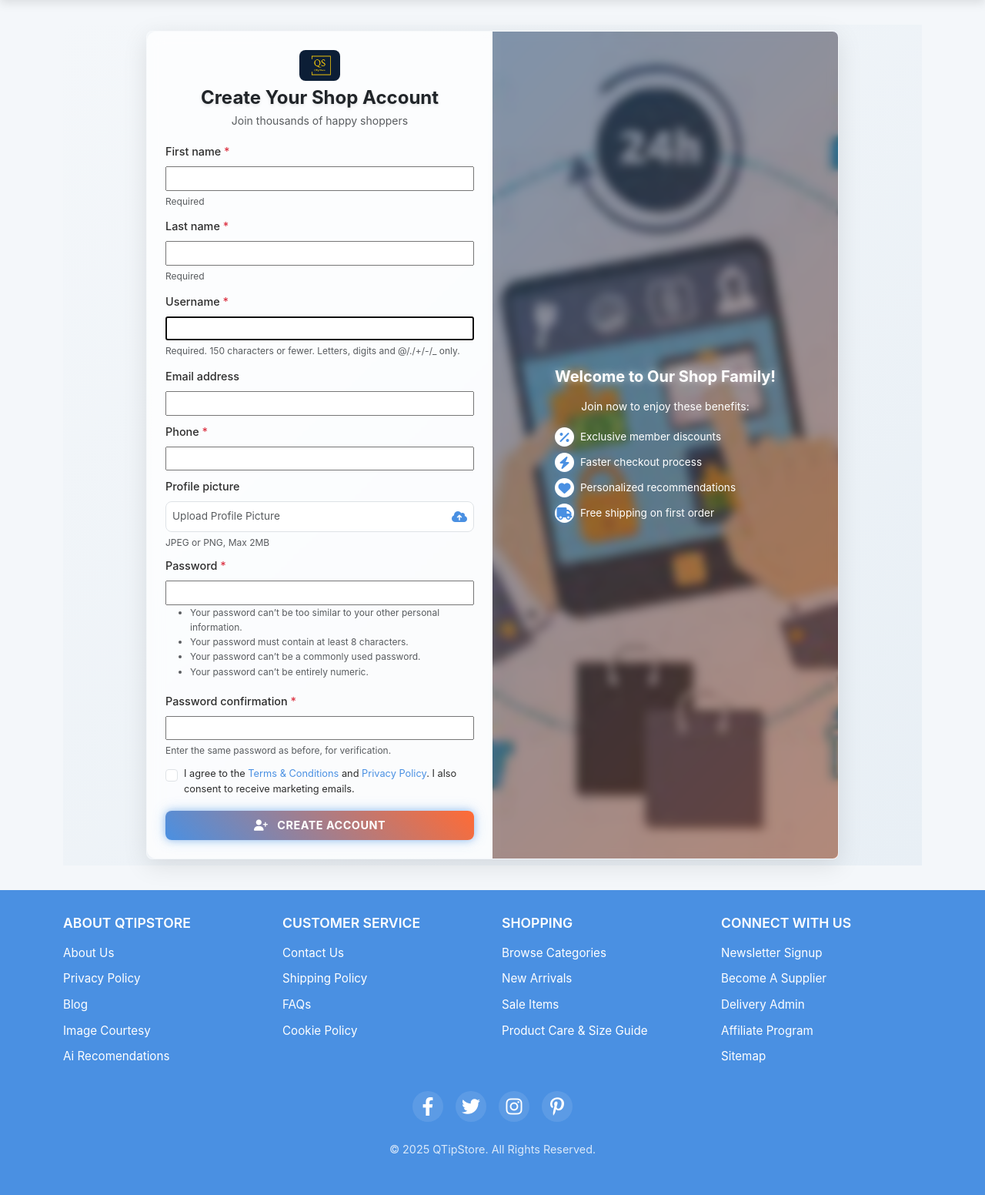
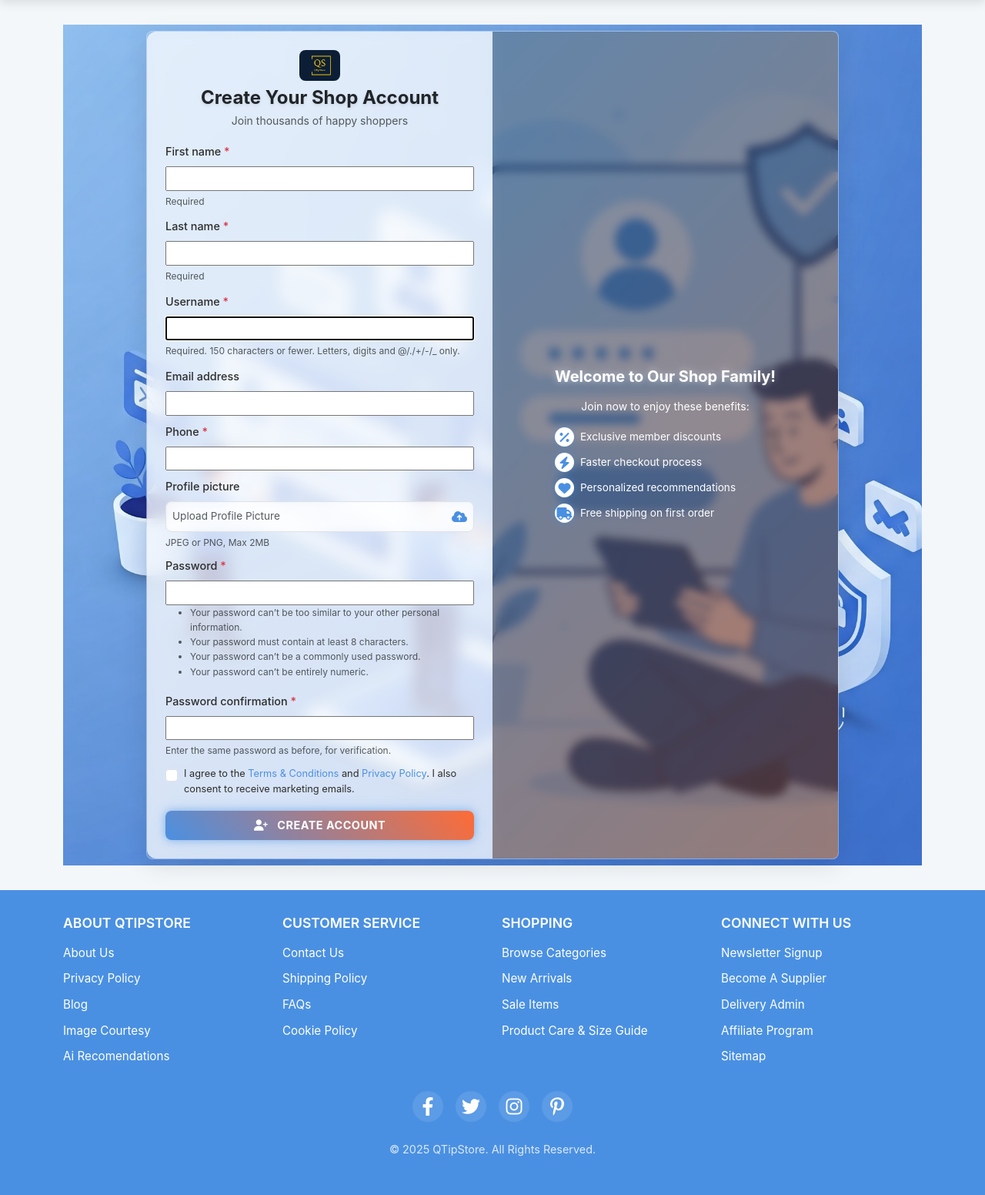
Before and after one commit to vinaykalwala/VindusQTipStore, a Django app: page /users/register/customer/ in a window 1280 px wide. Shown: the part 74-1626 px from the top of the page at 77% size. Run offline with Django 5.2, Linux system fonts and the light colour scheme.

Commit message:
added login and register images

```diff
--- a/templates/users/login.html
+++ b/templates/users/login.html
@@ -2,7 +2,8 @@
 {% load static %}
 {% block content %}
 
-<div class="signup-wrapper d-flex align-items-center justify-content-center min-vh-100">
+<div class="signup-wrapper d-flex align-items-center justify-content-center min-vh-100"
+     style="background: url('{% static 'main/logg.jpeg' %}') no-repeat center center fixed; background-size: cover;">
     <div class="signup-box row g-0 shadow-lg rounded-5 overflow-hidden w-100" style="max-width: 950px;">
 
         <!-- Left Form Section -->
@@ -52,7 +53,7 @@
 
         <!-- Right Image Section -->
         <div class="col-md-6 d-none d-md-flex justify-content-center align-items-center" style="background: #fff;">
-            <img src="{% static 'login_pic.jpg' %}" alt="Login Visual" class="img-fluid rounded-4 shadow" style="max-height: 90%; max-width: 90%;">
+            <img src="{% static 'main/login.png' %}" alt="Login Visual" class="img-fluid rounded-4 shadow" style="max-height: 90%; max-width: 90%;">
         </div>
     </div>
 </div>
--- a/templates/users/register_customer.html
+++ b/templates/users/register_customer.html
@@ -2,7 +2,9 @@
 {% load static %}
 {% block content %}
 
-<div class="signup-wrapper d-flex align-items-center justify-content-center min-vh-100 py-2" style="background: linear-gradient(135deg, #F4F7FA 0%, #E8EFF5 100%);">
+<div class="signup-wrapper d-flex align-items-center justify-content-center min-vh-100 py-2"
+     style="background: url('{% static "main/register.jpg" %}') no-repeat center center fixed; background-size: cover;">
+
     <div class="signup-box row g-0 rounded-3 overflow-hidden w-100" style="max-width: 900px; backdrop-filter: blur(10px); background: rgba(255, 255, 255, 0.1); border: 1px solid rgba(255, 255, 255, 0.3); box-shadow: 0 8px 32px rgba(0, 0, 0, 0.1);">
 
         <!-- Left Form Section -->
@@ -99,7 +101,7 @@
         <!-- Right Image Section -->
         <div class="col-lg-6 d-none d-lg-flex align-items-center p-0" style="background: linear-gradient(135deg, var(--primary-color), var(--secondary-color));">
             <div class="position-relative w-100 h-100">
-                <img src="{% static 'registration_pic.jpeg' %}" alt="Happy shoppers" class="img-fluid h-100 w-100 object-fit-cover" style="opacity: 0.6;">
+                <img src="{% static 'main/regis.png' %}" alt="Happy shoppers" class="img-fluid h-100 w-100 object-fit-cover" style="opacity: 0.6;">
                 <div class="position-absolute top-0 start-0 w-100 h-100 d-flex flex-column justify-content-center align-items-center text-white p-4" style="background: rgba(0, 0, 0, 0.3); backdrop-filter: blur(6px);">
                     <div class="text-center px-3">
                         <h3 class="fw-bold mb-3 glow-text" style="font-size: 1.25rem; text-shadow: 0 0 10px rgba(255, 255, 255, 0.5);">Welcome to Our Shop Family!</h3>
```
Also changed, not shown: static/main/login.png (added), static/main/regis.png (added), static/main/register.jpg (added).
